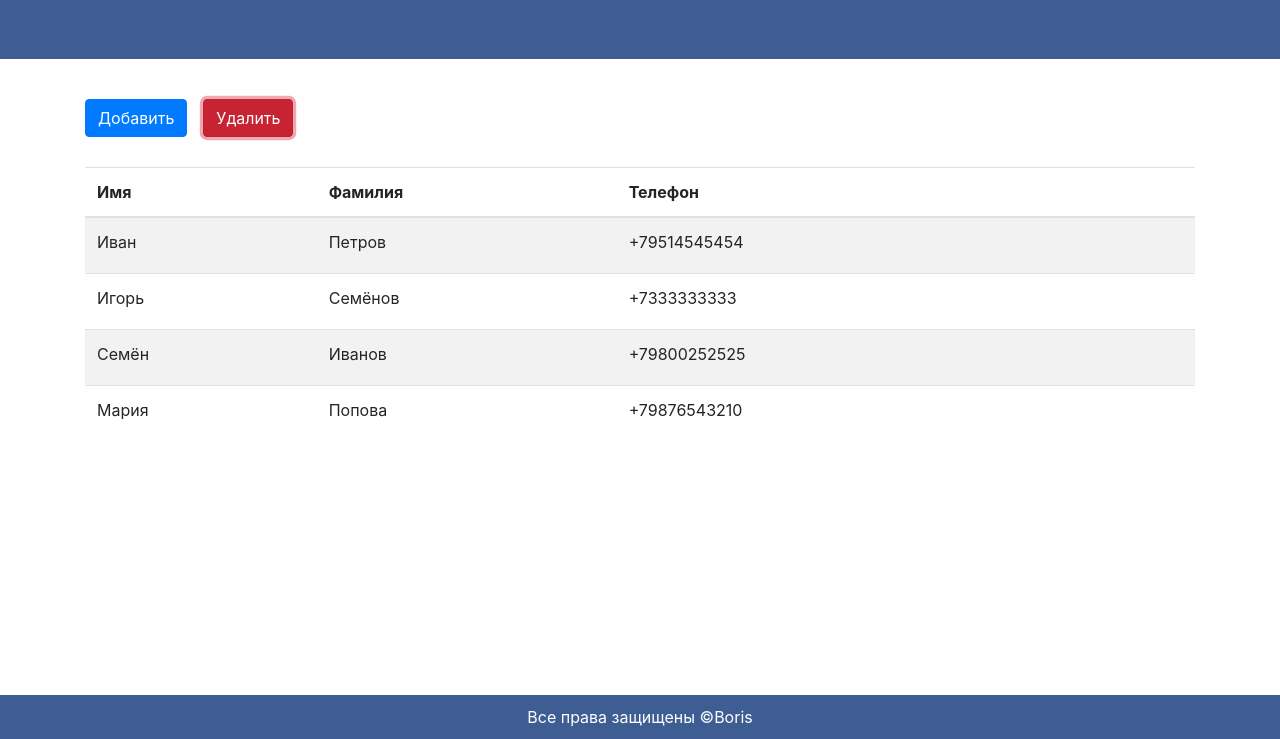
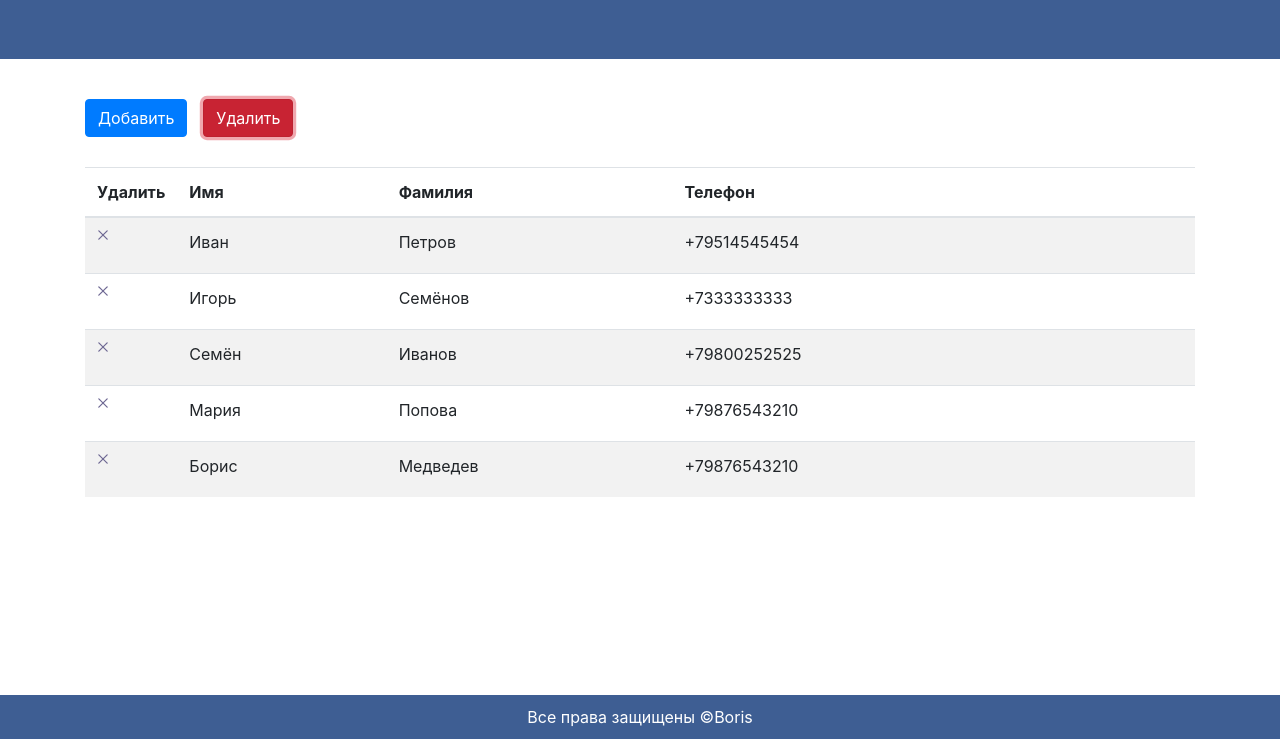
Before and after one commit to BorisMedvedev/Telephone_directory, a plain HTML site: page index.html in a window 1280 px wide. Both pictures are taken after a click on the button "Удалить". Shown: the part 61-800 px from the top of the page. Drawn offline with nearby package versions, Linux system fonts and the light colour scheme.

Commit message:
add_setTimeout

```diff
--- a/phonebook/css/style.css
+++ b/phonebook/css/style.css
@@ -138,10 +138,6 @@ img {
   text-align: center;
 }
 
-.tr {
-  position: relative;
-}
-
 .btn-edit {
   padding: 0;
   background-color: transparent;
--- a/phonebook/js/main.js
+++ b/phonebook/js/main.js
@@ -156,6 +156,7 @@ import { data } from '../../data.js';
       list: table.tbody,
       logo,
       btnAdd: buttonGroup.btns[0],
+      btnDel: buttonGroup.btns[1],
       formOverlay: form.overlay,
       form: form.form,
     };
@@ -163,7 +164,7 @@ import { data } from '../../data.js';
 
   const createRow = ({ name: firstName, surname, phone }) => {
     const tr = document.createElement('tr');
-    tr.classList.add('tr');
+    tr.classList.add('contact');
     const tdDel = document.createElement('td');
     const tdName = document.createElement('td');
     tdName.textContent = firstName;
@@ -209,19 +210,44 @@ import { data } from '../../data.js';
   const init = (selector, title) => {
     const app = document.querySelector(selector);
     const phoneBook = renderPhoneBook(app, title);
-    const { list, logo, btnAdd, formOverlay } = phoneBook;
+    const { list, logo, btnAdd, formOverlay, btnDel } = phoneBook;
 
     const allRow = renderContacts(list, data);
     hoverRow(allRow, logo);
     btnAdd.addEventListener('click', () => {
       formOverlay.classList.add('is-visible');
     });
+
     const close = document.querySelector('.close');
     formOverlay.addEventListener('click', (e) => {
       if (e.target === formOverlay || e.target === close) {
         formOverlay.classList.remove('is-visible');
       }
     });
+
+    btnDel.addEventListener('click', () => {
+      const allDelete = document.querySelectorAll('.delete');
+      allDelete.forEach((el) => {
+        el.classList.toggle('is-visible');
+      });
+    });
+
+    list.addEventListener('click', (e) => {
+      if (e.target.closest('.del-icon')) {
+        if (confirm('Точно хотите удалить ?')) {
+          e.target.closest('.contact').remove();
+        }
+      }
+    });
+
+    setTimeout(() => {
+      const contact = createRow({
+        name: 'Борис',
+        surname: 'Медведев',
+        phone: '+79876543210',
+      });
+      list.append(contact);
+    }, 3000);
   };
 
   window.phoneBookInit = init;
```
Also changed, not shown: 1 other file.
